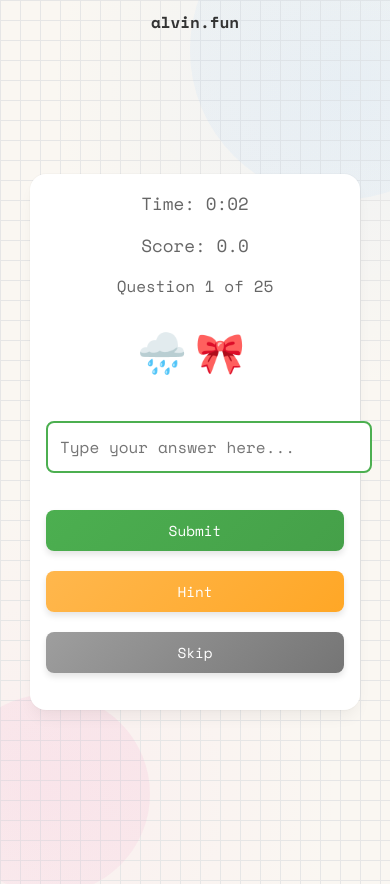
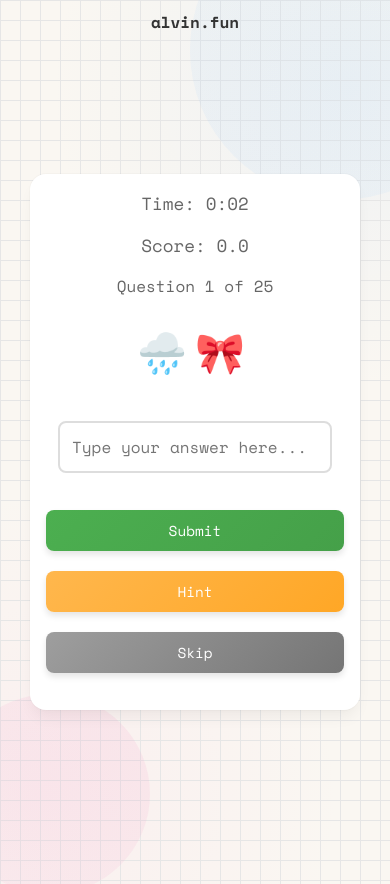
Before and after one commit to alvinson-tech/Emoji-Code, a plain HTML site: page index.html in a window 390 px wide. Both pictures are taken after a click on the button "Start". Drawn offline with nearby package versions, Linux system fonts and the light colour scheme.

Commit message:
Update index.html

```diff
--- a/index.html
+++ b/index.html
@@ -85,6 +85,14 @@
             .container {
                 padding: 1.5rem;
                 margin: 10px;
+                width: calc(100% - 20px); /* Account for margins */
+                box-sizing: border-box;
+            }
+
+            input {
+                width: 100%;
+                max-width: 100%;
+                margin: 1rem auto;
             }
 
             h1 {
@@ -161,7 +169,7 @@
         }
 
         input {
-            width: 100%;
+            width: calc(100% - 24px); /* Account for padding */
             max-width: 300px;
             padding: 12px;
             margin: 1rem 0;
@@ -170,6 +178,7 @@
             font-size: 1rem;
             font-family: 'Space Mono', monospace;
             transition: border-color 0.3s;
+            box-sizing: border-box; /* Add this to include padding in width calculation */
         }
 
         input:focus {
@@ -365,7 +374,8 @@
             document.querySelector('.feedback').textContent = '';
             document.querySelector('.hint').textContent = '';
             document.getElementById('answer-input').value = '';
-            document.getElementById('answer-input').focus();
+            // Remove this line to prevent auto-focus
+            // document.getElementById('answer-input').focus();
             hintUsed = false;
         }
 
```
